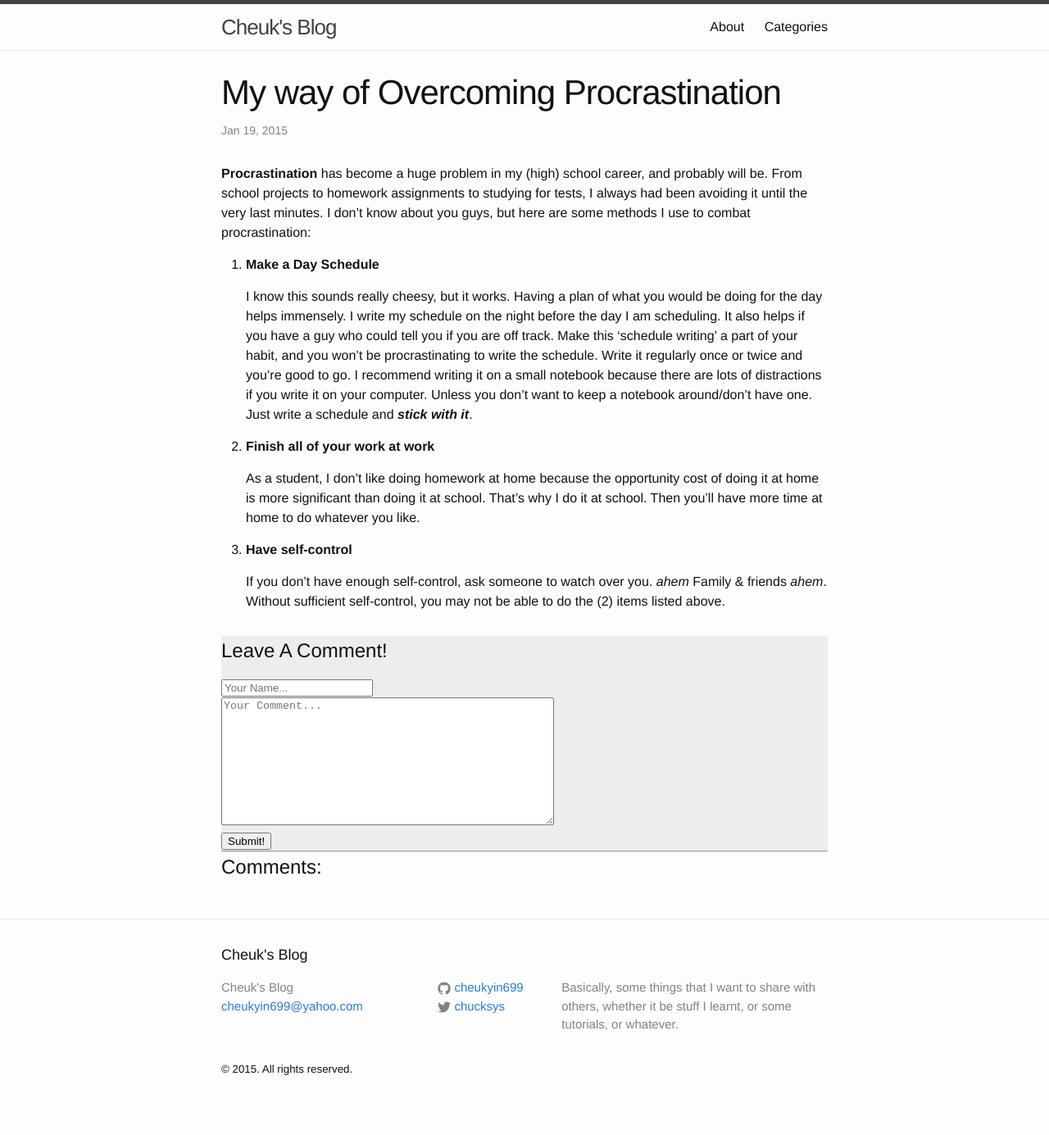
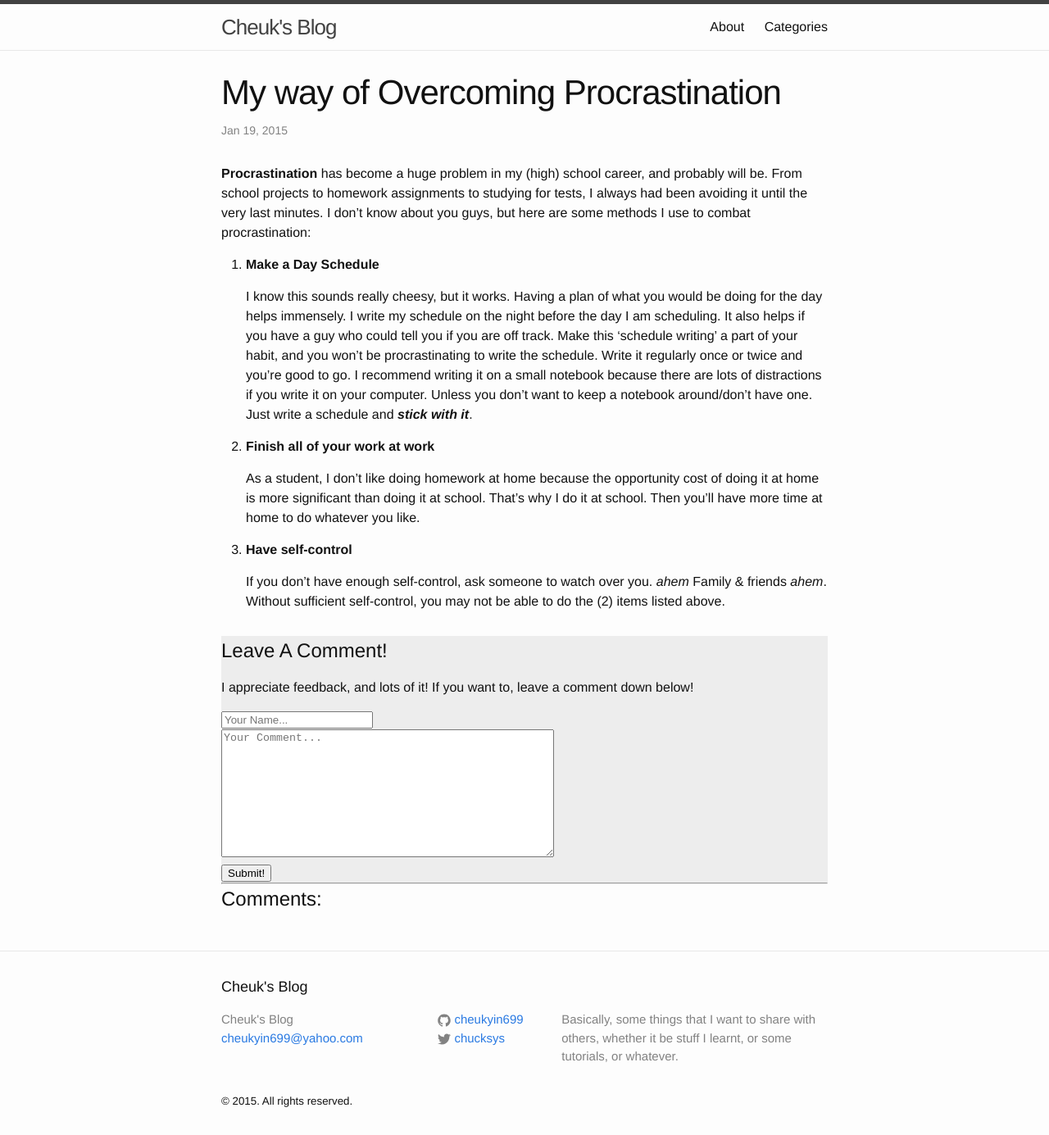
Before and after one commit to chuck-sys/personal-site, a Jekyll site: the page built from _posts/2015-01-19-my-way-of-overcoming-procrastination.md, in a window 1280 px wide. Shown: the whole page at 82% size. Built offline with Jekyll 4.4.1, drawn with Linux system fonts in a browser that asks for light colours; Markdown is read by kramdown in place of the engine named in the settings; before the commit the page ends 1346 px from its top, so only the background shows below that; part of the change alters nothing that is shown.

```diff
--- a/_config.yml
+++ b/_config.yml
@@ -12,4 +12,4 @@ github_username:  cheukyin699
 markdown: redcarpet
 # Syntax highlighter
 highlighter: pygments
-ignore: node_modules/
+exclude: [node_modules/]
--- a/_layouts/post.html
+++ b/_layouts/post.html
@@ -16,6 +16,7 @@ layout: default
 
   <form action="http://pooleapp.com/stash/47dbbd5f-1d01-4a58-b76a-6965b261c545/" style="background:#EDEDED" method="post">
     <h2>Leave A Comment!</h2>
+    <p>I appreciate feedback, and lots of it! If you want to, leave a comment down below!</p>
     <input type="hidden" name="redirect_to" value="/thanks.html" />
     <input type="hidden" name="path" value="{{ page.url }}" />
     <input type="text" name="author" placeholder="Your Name..."/> <br>
```
